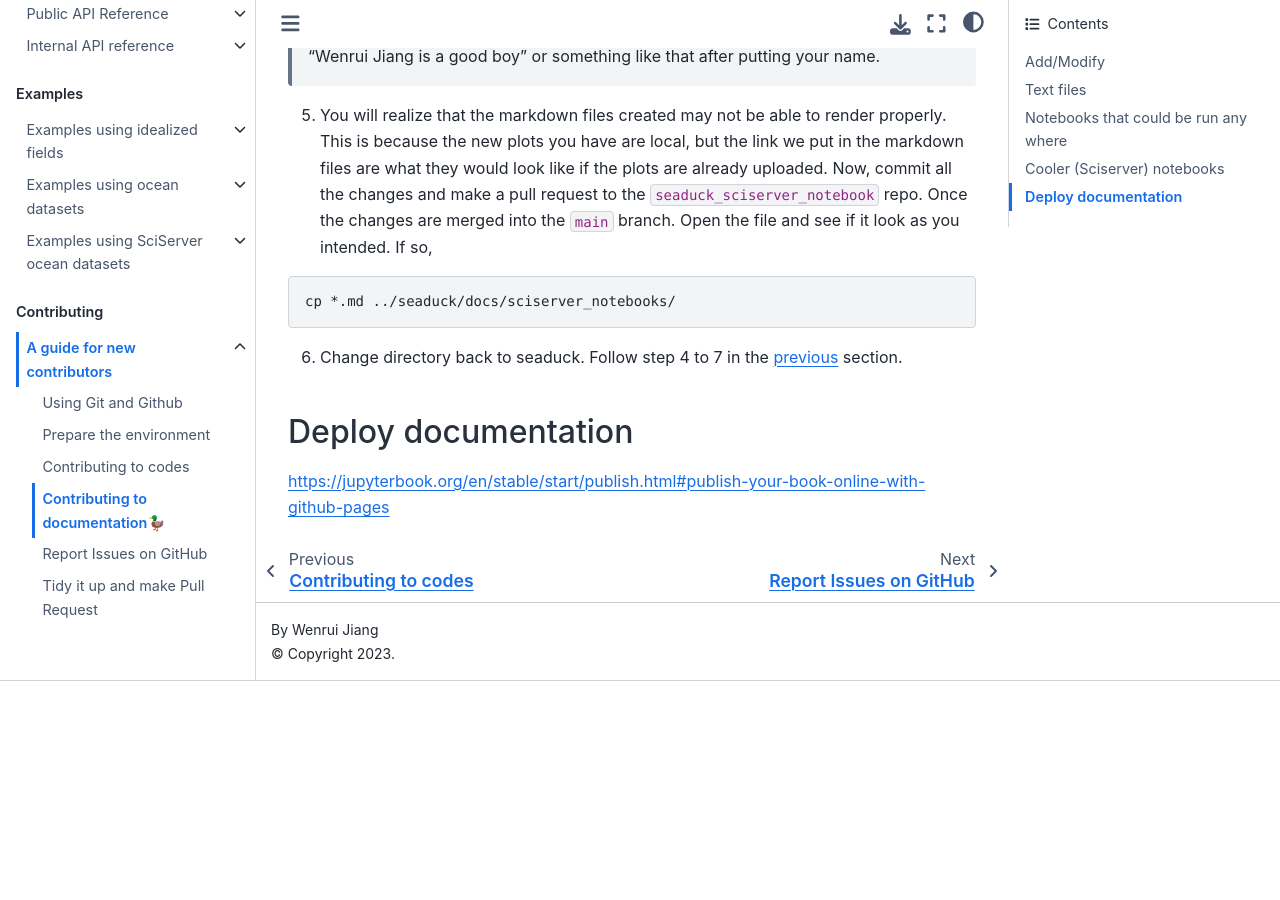
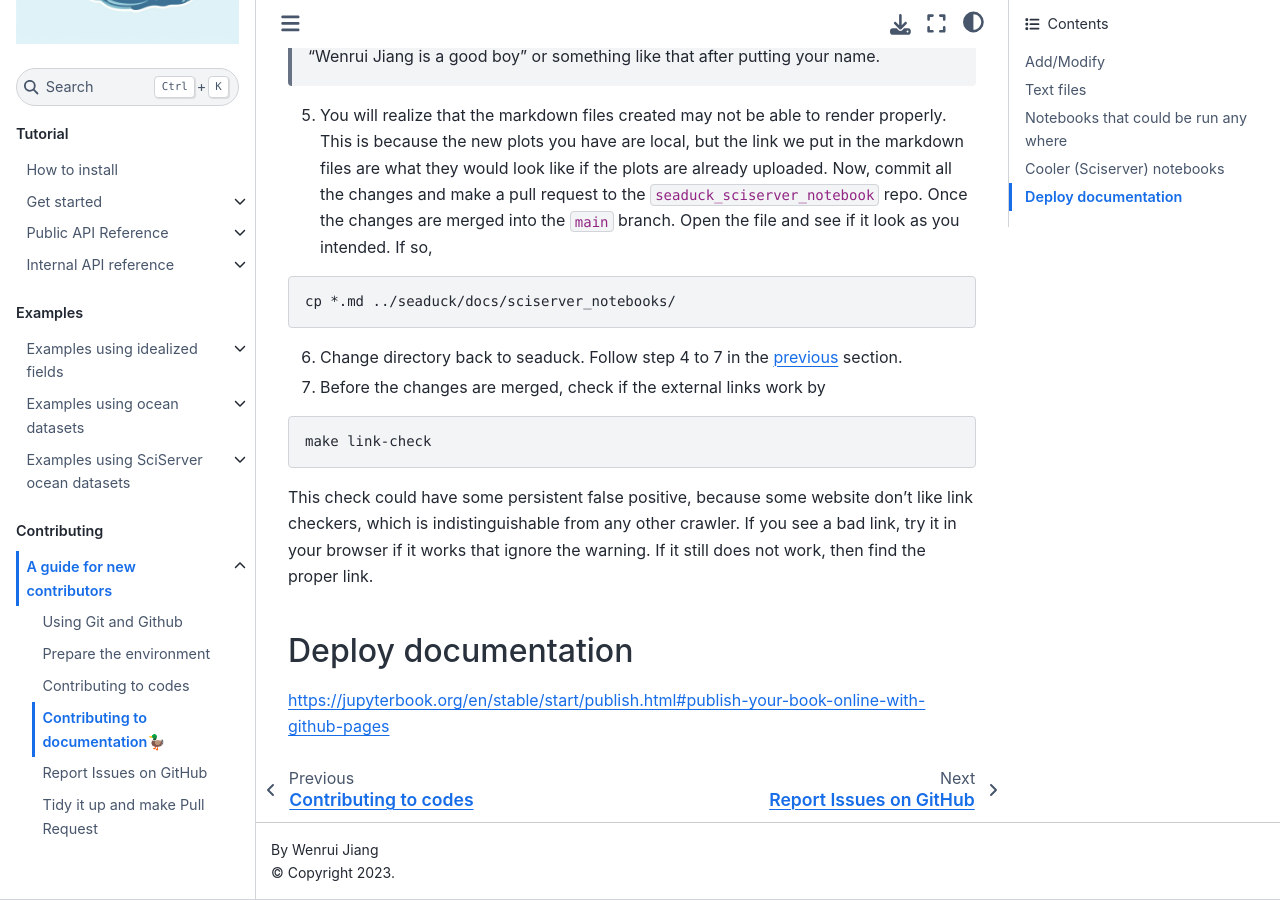
Before and after one commit to MaceKuailv/seaduck, a Jupyter Book: the page built from docs/contribute/contr_doc.md, in a window 1280 px wide and 900 px high, scrolled down 3304 px. Built offline with Jupyter Book 1.0.4 settings and Sphinx 7.4.7 and the Sphinx Book theme 1.1.4, drawn with Linux system fonts in a browser that asks for light colours; before the commit the page ends 3985 px from its top, so only the background shows below that.

Commit message:
remove the check and intentially wrong link, add instruction

````diff
--- a/docs/contribute/contr_doc.md
+++ b/docs/contribute/contr_doc.md
@@ -119,7 +119,13 @@
 ```
 
 6. Change directory back to seaduck. Follow step 4 to 7 in the [previous](text_file) section.
-   (deploy_doc)=
+7. Before the changes are merged, check if the external links work by
+```shell
+make link-check
+```
+This check could have some persistent false positive, because some website don't like link checkers, which is indistinguishable from any other crawler. If you see a bad link, try it in your browser if it works that ignore the warning. If it still does not work, then find the proper link.
+
+(deploy_doc)=
 
 ## Deploy documentation
 
````
Also changed, not shown: docs/intro.md (+0 -2 lines), docs/sciserver_notebooks/KangerFjord.md (+1 -2 lines), 1 other file.
